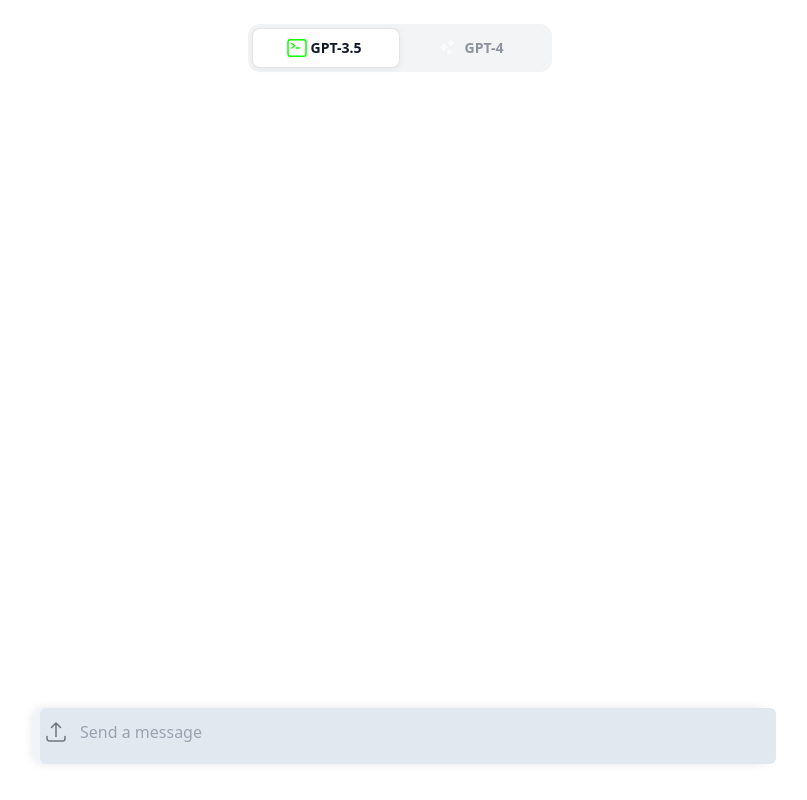
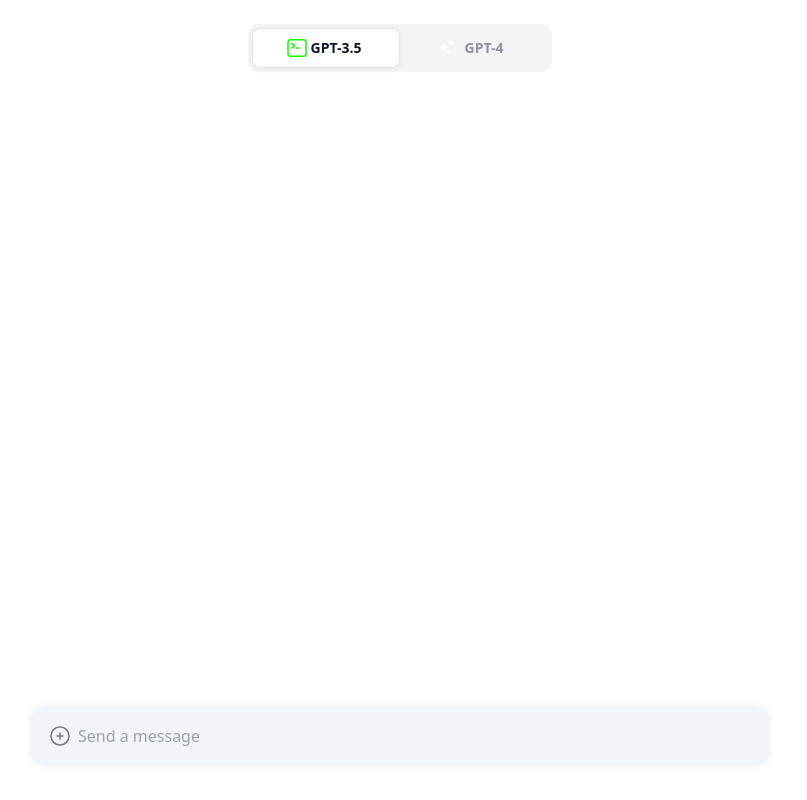
Before and after one commit to iamgreggarcia/codesherpa, a Next.js app in the folder frontend/: page / in a window 1280 px wide. Shown: the whole page, without its empty margins (240-1047 px from the left). Built offline with nearby package versions, Linux system fonts and the light colour scheme.

Commit message:
Update: UI

```diff
--- a/frontend/package.json
+++ b/frontend/package.json
@@ -16,6 +16,7 @@
     "@types/react": "18.2.14",
     "@types/react-dom": "18.2.6",
     "autoprefixer": "10.4.14",
+    "daisyui": "^3.2.1",
     "eslint": "8.43.0",
     "eslint-config-next": "13.4.7",
     "eventsource-parser": "^1.0.0",
@@ -32,13 +33,14 @@
     "rehype-mathjax": "^4.0.2",
     "remark-gfm": "^3.0.1",
     "remark-math": "^5.1.1",
+    "sqlite": "^4.2.1",
+    "sqlite3": "^5.1.6",
     "tailwindcss": "3.3.2",
     "typescript": "5.1.3",
     "winston": "^3.9.0"
   },
   "devDependencies": {
     "@types/parse-json": "^4.0.0",
-    "@types/react-syntax-highlighter": "^15.5.7",
-    "daisyui": "^3.1.7"
+    "@types/react-syntax-highlighter": "^15.5.7"
   }
 }
--- a/frontend/src/constants/openai.ts
+++ b/frontend/src/constants/openai.ts
@@ -143,6 +143,7 @@
 '/repl' endpoint
 - Execute Python code interactively for general programming, tasks, data analysis, visualizations, and more.
 - Pre-installed packages: matplotlib, seaborn, pandas, numpy, scipy, openpyxl.
+- results that don't have a value will have a content value of 'result: \"ok\"'
 '/command' endpoint
 - Run terminal commands and interact with the filesystem, run scripts, and more.
 - Embed media files created or uploaded using 'http://localhost:3333/static/images/' URL in responses.
--- a/frontend/src/pages/chat.tsx
+++ b/frontend/src/pages/chat.tsx
@@ -8,6 +8,7 @@
 import { Message } from '@/utils/services/openai/openai-stream';
 import { toast } from 'react-toastify';
 import "react-toastify/dist/ReactToastify.css";
+import { text } from 'node:stream/consumers';
 
 export default function Chat() {
   const [selectedModel, setSelectedModel] = useState(Model.GPT3_5_CODE_INTERPRETER_16K);
@@ -156,7 +157,7 @@
           const functionCallStr = assistantMessageContent.slice(functionCallIndex);
           console.log('functionCallStr: ', functionCallStr)
           // Parse the function call as JSON
-          const parsed  = JSON.parse(functionCallStr);
+          const parsed = JSON.parse(functionCallStr);
           console.log('parsed: ', parsed)
           let functionName = parsed.function_call.name
           let functionArgumentsStr = parsed.function_call.arguments;
@@ -219,7 +220,7 @@
   };
 
   useEffect(() => {
-    if (textareaRef.current) {
+    if (textareaRef.current && newMessage !== '') {
       // Reset the height to auto to reduce the height and recalculate scrollHeight
       textareaRef.current.style.height = 'inherit';
 
@@ -227,10 +228,10 @@
       textareaRef.current.style.height = `${textareaRef.current.scrollHeight}px`;
 
       // Set the maxHeight to limit how much the textarea can expand
-      textareaRef.current.style.maxHeight = '400px';
+      textareaRef.current.style.maxHeight = '200px';
 
       // Set the overflow to auto if the content exceeds maxHeight
-      textareaRef.current.style.overflowY = textareaRef.current.scrollHeight > 400 ? 'auto' : 'hidden';
+      textareaRef.current.style.overflowY = textareaRef.current.scrollHeight > 200 ? 'auto' : 'hidden';
     }
   }, [newMessage]);
 
@@ -240,7 +241,7 @@
     if (messageEndRef.current) {
       messageEndRef.current.scrollIntoView({ behavior: 'smooth' });
     }
-  }, [messages]);
+  }, [messages, textareaRef.current]);
 
   return (
     <>
@@ -261,38 +262,20 @@
           </div>
           <div className="fixed border-0 bottom-0 left-0 w-full dark:border-orange-200 bg-gradient-to-b from-transparent via-white to-white pt-6 dark:via-[#1f232a] dark:to-[#1f232a] md:pt-2">
             <div className="stretch mt-4 flex flex-row gap-3 last:mb-2 md:mx-4 md:mt-[52px] md:last:mb-6 lg:mx-auto lg:max-w-3xl">
-              <div className="relative mx-2 flex w-full flex-grow flex-col rounded-xl border-black/10 bg-slate-100 shadow-[0_0_10px_rgba(0,0,0,0.10)] dark:bg-gray-700 dark:text-white  dark:focus:border-12 dark:shadow-[0_0_20px_rgba(0,0,0,0.10)] sm:mx-4 outline-none">
-                {/* Upload button. Upload files to http://localhost:3333/upload'*/}
-                <input
-                  type="file"
-                  id="fileUpload"
-                  style={{ display: 'none' }}
-                  onChange={onUploadFile}
-                />
-                <button
-                  className="absolute left-2 top-2 rounded-sm p-1 text-neutral-800 opacity-60 hover:bg-neutral-200 hover:text-neutral-900 dark:bg-opacity-50 dark:hover:bg-opacity-20 dark:text-neutral-100 dark:hover:text-neutral-100"
-                  onClick={() => document.getElementById('fileUpload')?.click()}
-                  onKeyDown={() => { }}
-                >
-                  <svg xmlns="http://www.w3.org/2000/svg" fill="none" viewBox="0 0 24 24" strokeWidth={1.5} stroke="currentColor" className="w-6 h-6">
-                    <path strokeLinecap="round" strokeLinejoin="round" d="M3 16.5v2.25A2.25 2.25 0 005.25 21h13.5A2.25 2.25 0 0021 18.75V16.5m-13.5-9L12 3m0 0l4.5 4.5M12 3v13.5" />
-                  </svg>
-                </button>
+
+
+              <div className="relative flex mx-1 flex-col h-full flex-1 items-stretch border-black/10 bg-slate-100 shadow-[0_0_10px_rgba(0,0,0,0.10)] dark:bg-gray-700 dark:text-white dark:focus:border-12 dark:shadow-[0_0_20px_rgba(0,0,0,0.10)] sm:mx-4 rounded-xl outline-none">
                 <textarea
                   ref={textareaRef}
-                  className="outline-none my-0 mr-2 ml-2 w-full resize-none bg-slate-200 rounded-md p-0 py-2 pr-12 pl-10 text-black dark:bg-transparent dark:text-white md:py-3 md:pl-10 placeholder:text-gray-400 dark:placeholder:text-gray-300 min-h-14"
+                  className="flex-grow outline-none m-0 w-full resize-none bg-transparent pt-4 pr-12 pl-12 ml-4 text-black dark:bg-transparent dark:text-white md:pl-[30px] rounded-md placeholder:text-gray-400 dark:placeholder:text-gray-300"
                   style={{
-                    resize: 'none',
-                    bottom: `${textareaRef?.current?.scrollHeight}px`,
                     maxHeight: '400px',
-                    overflow: `${textareaRef.current && textareaRef.current.scrollHeight > 400
-                      ? 'auto'
-                      : 'hidden'
-                      }`,
+                    overflow: `${textareaRef.current && textareaRef.current.scrollHeight > 400 ? 'auto' : 'hidden'}`,
+                    minHeight: '56px',
+                    cursor: 'text',
+
                   }}
-                  placeholder={
-                    `Send a message`
-                  }
+                  placeholder={`Send a message`}
                   value={newMessage}
                   rows={1}
                   onCompositionStart={() => setIsTyping(true)}
@@ -305,31 +288,49 @@
                     }
                   }}
                 />
-                {messageIsStreaming ? (
+                <input
+                  type="file"
+                  id="fileUpload"
+                  className="hidden"
+                  onChange={onUploadFile}
+                />
+                <button
+                  className="absolute left-4 bottom-4 p-0 text-neutral-800 opacity-60 hover:bg-neutral-200 hover:text-neutral-900 dark:bg-opacity-50 dark:hover:bg-opacity-20 dark:hover:bg-neutral-200 dark:hover:rounded-full transition-all duration-200 dark:text-neutral-100 dark:hover:text-neutral-100"
+                  onClick={() => document.getElementById('fileUpload')?.click()}
+                  onKeyDown={() => { }}
+                >
+                  <svg xmlns="http://www.w3.org/2000/svg" fill="none" viewBox="0 0 24 24" strokeWidth={1.5} stroke="currentColor" className="w-6 h-6">
+                    <path strokeLinecap="round" strokeLinejoin="round" d="M12 9v6m3-3H9m12 0a9 9 0 11-18 0 9 9 0 0118 0z" />
+                  </svg>
+                </button>
                 <button
                   type="submit"
-                    className={`absolute right-2 top-2 rounded-sm p-1 text-neutral-800 opacity-90 bg-red-500 dark:bg-opacity-50 dark:text-neutral-100 dark:hover:text-neutral-900 duration-100 transition-all`}
-                    onClick={stopConversationHandler}
+                  className={`absolute right-2 bottom-4 p-1 rounded-md text-neutral-800 opacity-90 ${messageIsStreaming ? 'bg-red-500' : newMessage.length === 0 ? 'bg-transparent text-neutral-800 opacity-60' : 'bg-fuchsia-500 text-neutral-100'} dark:bg-opacity-50 dark:text-neutral-100 dark:hover:text-neutral-900 duration-100 transition-all`}
+                  onClick={messageIsStreaming ? stopConversationHandler : handleSendMessage}
+                  disabled={newMessage.length === 0}
                 >
-                    <span className="">
-                      <svg xmlns="http://www.w3.org/2000/svg" fill="none" viewBox="0 0 24 24" strokeWidth={1.5} stroke="currentColor" className="w-6 h-6">
+                  {messageIsStreaming ? (
+                    <svg xmlns="http://www.w3.org/2000/svg" fill="none" viewBox="0 0 24 24" strokeWidth={1.5} stroke="currentColor" className="w-4 h-4">
                       <path className="animate-pulse duration-150" strokeLinecap="round" strokeLinejoin="round" d="M5.25 7.5A2.25 2.25 0 017.5 5.25h9a2.25 2.25 0 012.25 2.25v9a2.25 2.25 0 01-2.25 2.25h-9a2.25 2.25 0 01-2.25-2.25v-9z" />
                     </svg>
-                    </span>
+                  ) : (
+                    <PaperAirplaneIcon className={`${newMessage.length === 0 ? 'h-0 w-0' : 'h-4 w-4'}`} />
+                  )}
                 </button>
-                ) : (
                 <button
-                    type="submit"
-                    className={`${newMessage.length === 0 ? '-rotate-90 transform-gpu absolute bg-transparent rounded-3xl top-2 right-2 p-1 text-neutral-800 opacity-60  dark:text-neutral-100 cursor-not-allowed ease-in duration-200 transition-all' : 'rotate-0 transform-gpu bottom-2 mr-2 absolute right-2  rounded-sm p-1 text-neutral-100  bg-fuchsia-500  dark:text-neutral-100 dark:hover:text-neutral-200 ease-out duration-500 transition-all'}`}
-                    onClick={handleSendMessage}
-                    disabled={newMessage.length === 0}
+                  className=" absolute left-4 bottom-2 p-0 text-neutral-800 opacity-60 hover:bg-neutral-200 hover:text-neutral-900 dark:bg-opacity-50 dark:hover:bg-opacity-20 dark:hover:bg-neutral-200 dark:hover:rounded-full transition-all duration-200 dark:text-neutral-100 dark:hover:text-neutral-100"
+                  onClick={() => {/* regenerate response function */ }}
+                  onKeyDown={() => { }}
                 >
-                    <span className=''>
-                      <PaperAirplaneIcon className={`${newMessage.length === 0 ? 'h-0 w-0' : 'h-6 w-6'}`} />
-                    </span>
+                  {/* <svg xmlns="http://www.w3.org/2000/svg" fill="none" viewBox="0 0 24 24" strokeWidth={1.5} stroke="currentColor" className="w-6 h-6">
+                    <path strokeLinecap="round" strokeLinejoin="round" d="M16.023 9.348h4.992v-.001M2.985 19.644v-4.992m0 0h4.992m-4.993 0l3.181 3.183a8.25 8.25 0 0013.803-3.7M4.031 9.865a8.25 8.25 0 0113.803-3.7l3.181 3.182m0-4.991v4.99" />
+                  </svg> */}
                 </button>
-                )}
               </div>
+
+
+
+
             </div>
             <div className="px-3 pt-2 pb-3 text-center text-[12px] text-black/50 dark:text-white/50 md:px-4 md:pt-3 md:pb-6">            <a
               href="https://github.com/iamgreggarcia/codesherpa"
--- a/frontend/src/styles/globals.css
+++ b/frontend/src/styles/globals.css
@@ -66,23 +66,28 @@
 /* Custom Scrollbar */
 ::-webkit-scrollbar {
   width: 10px;
+  cursor: pointer;
 }
 
 ::-webkit-scrollbar-track {
   background: transparent;
+  cursor: pointer;
 }
 
 ::-webkit-scrollbar-thumb {
   background: rgba(255, 255, 255, 0.26);
   border-radius: 10px;
+  cursor: pointer;
 }
 
 ::-webkit-scrollbar-thumb:hover {
   background: rgba(230, 225, 225, 0.4);
+  cursor: pointer;
 }
 
 ::-webkit-scrollbar-thumb:active {
   background: rgba(181, 179, 179, 0.9);
+  cursor: pointer;
 }
 
 @import url('https://fonts.googleapis.com/css2?family=Roboto:wght@900&display=swap');
```
Also changed, not shown: frontend/src/components/conversation-item.tsx (added, +17 -0 lines), frontend/src/components/conversation-list.tsx (added, +29 -0 lines), frontend/src/components/new-chat-button.tsx (added, +13 -0 lines), frontend/src/components/sidebar.tsx (added, +25 -0 lines), frontend/src/pages/index.tsx (+46 -3 lines), frontend/src/types/chat.ts (added, +10 -0 lines), frontend/src/utils/app/chat.ts (added, +44 -0 lines), 1 other file (tests, documents, lock files or other folders). Lines whose indentation alone changed are shown as unchanged.
